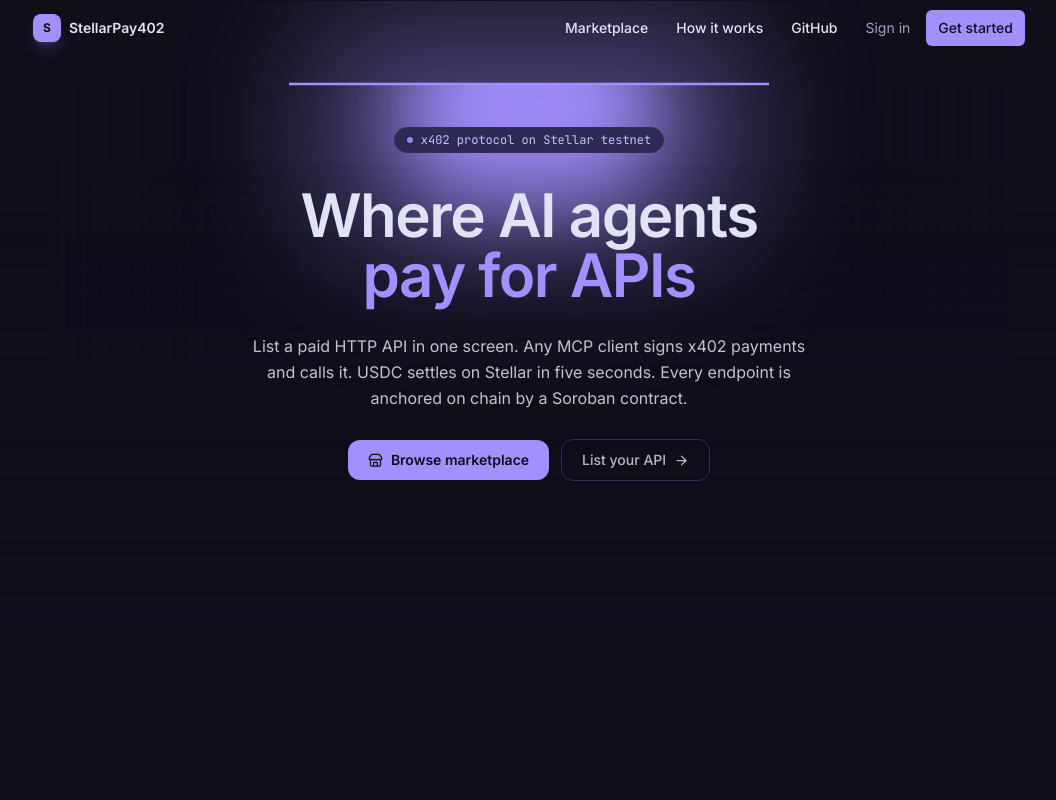
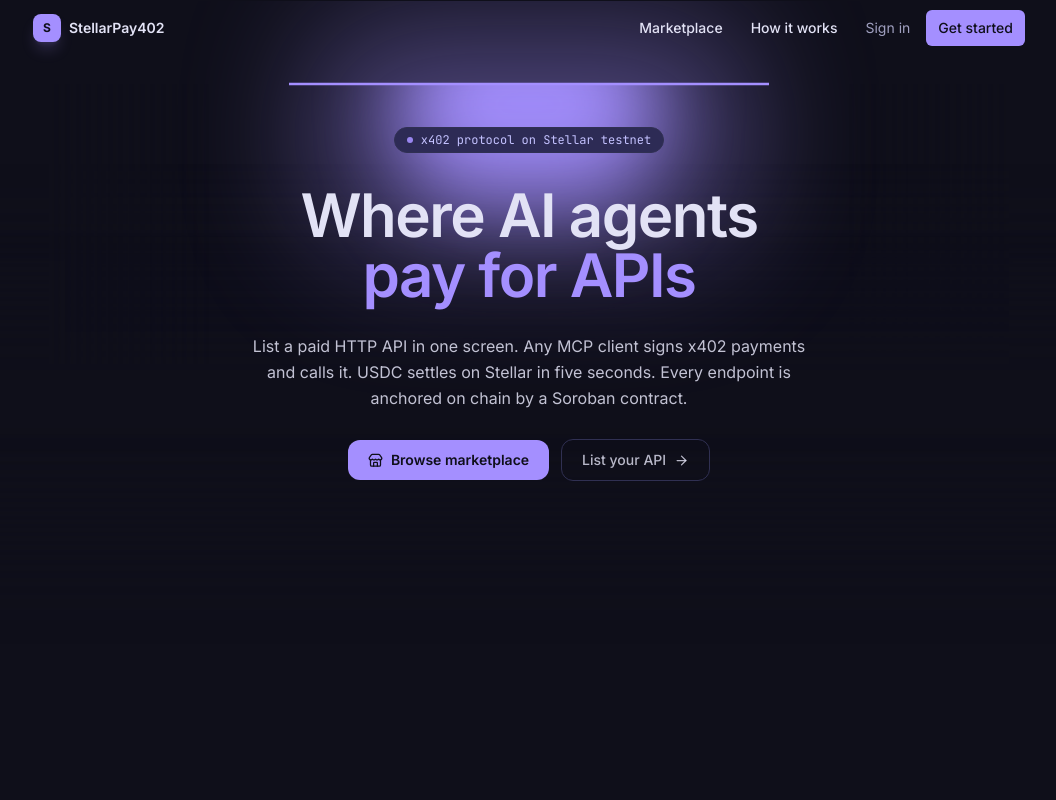
Before and after one commit to davidmaronio/StellarPay402, a Next.js app: page / in a window 1280 px wide. Shown: the top 800 px of the page, without its empty margins (111-1167 px from the left). Built offline with nearby package versions, Linux system fonts and the light colour scheme.

Commit message:
chore: remove GitHub link from marketing nav

```diff
--- a/src/components/ui/marketing-header.tsx
+++ b/src/components/ui/marketing-header.tsx
@@ -9,7 +9,6 @@
 const links = [
   { label: "Marketplace", href: "/marketplace" },
   { label: "How it works", href: "/#how-it-works", anchor: "how-it-works" },
-  { label: "GitHub", href: "https://github.com/davidmaronio/StellarPay402" },
 ] as { label: string; href: string; anchor?: string }[];
 
 function scrollToAnchor(id: string) {
```
